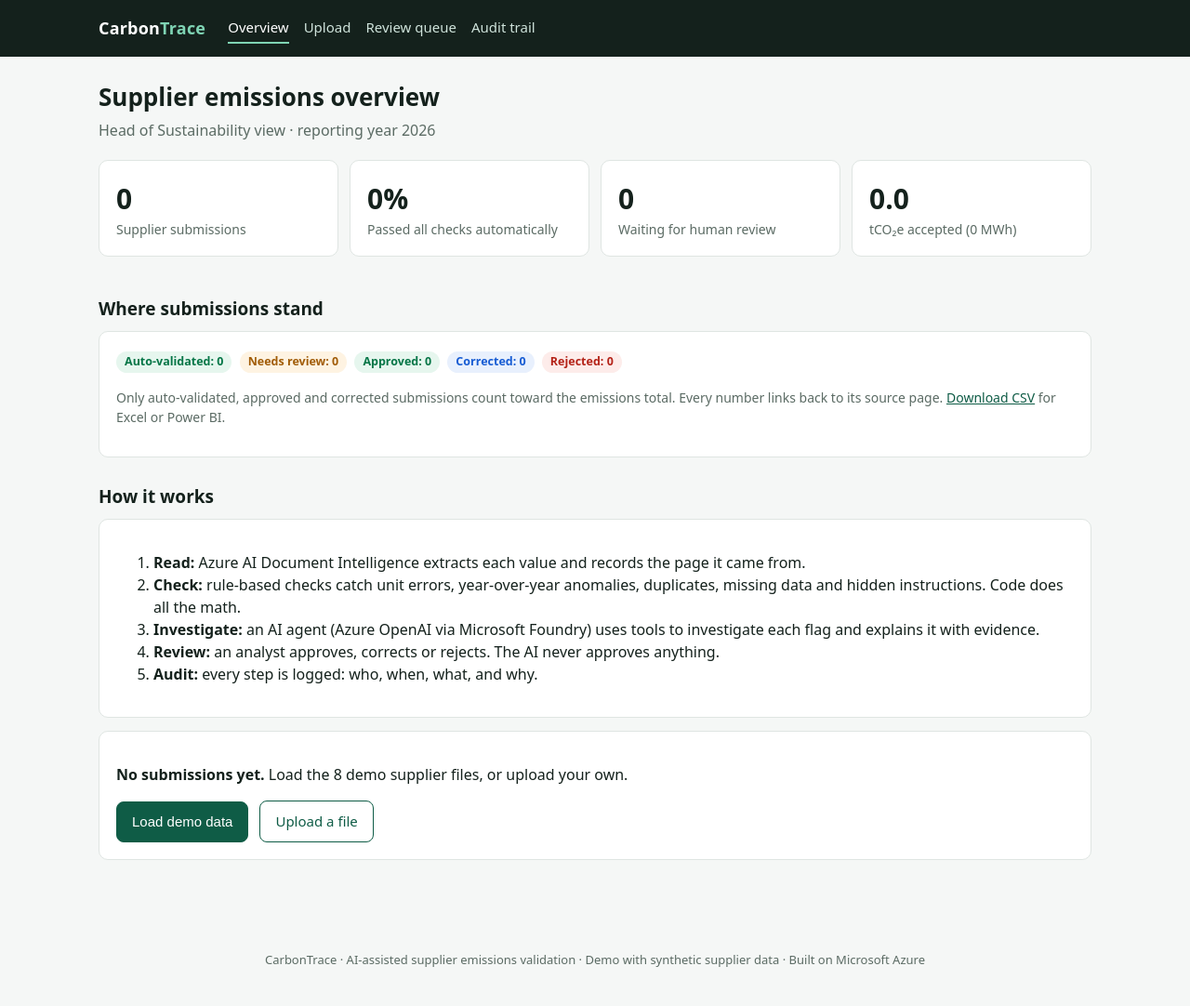
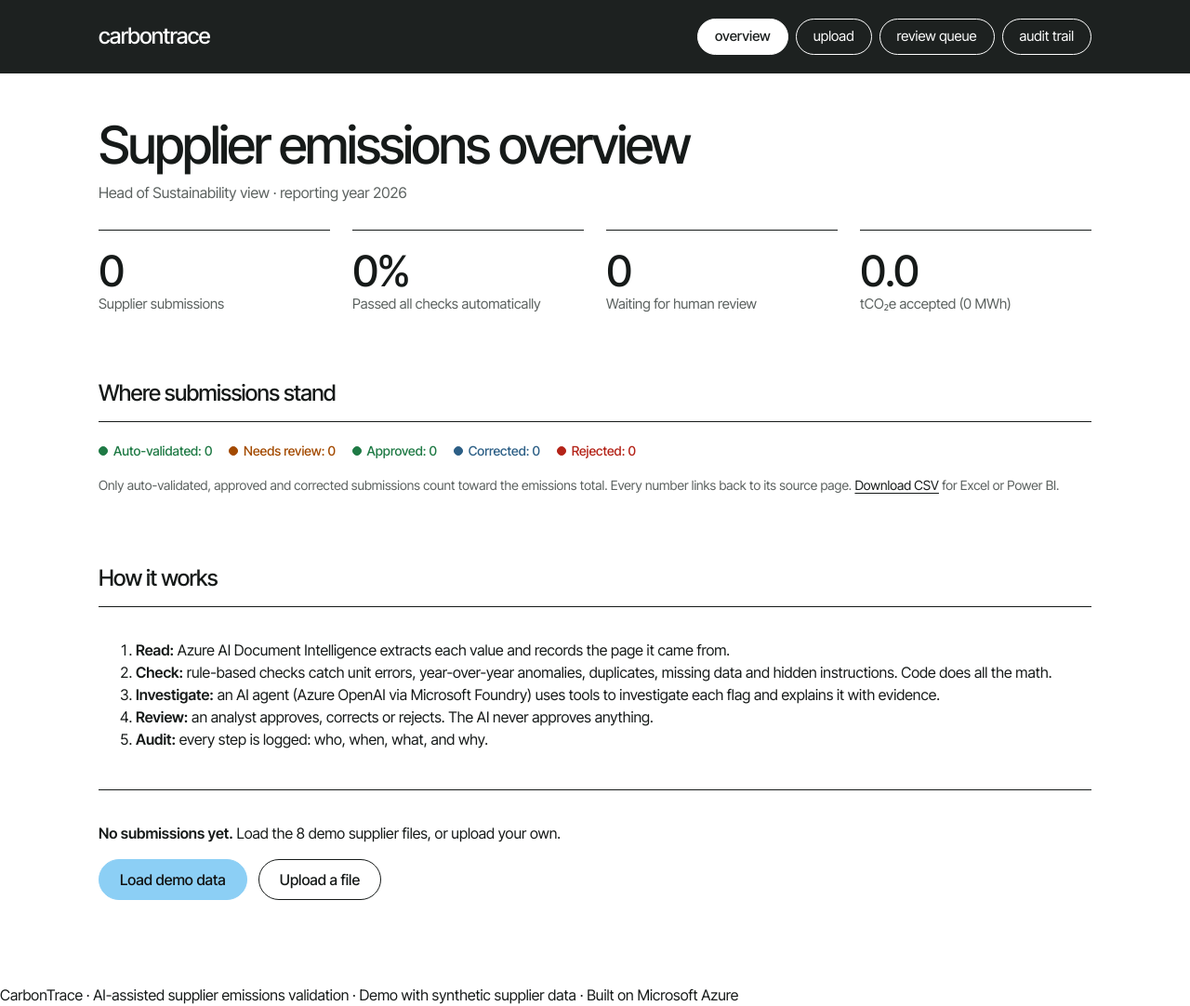
Before and after one commit to lithikajmalothu-16/carbontrace, a FastAPI app: page / in a window 1280 px wide. Shown: the whole page at 93% size. Run offline with FastAPI, Linux system fonts and the light colour scheme; data that the repository does not hold is empty.

Commit message:
Refactor CSS styles and variables for design system
Updated CSS variables and styles for improved design consistency and readability.

```diff
--- a/static/style.css
+++ b/static/style.css
@@ -1,70 +1,97 @@
+/* CarbonTrace design system
+   Type: Inter Tight. Colors: charcoal header, white page, sky-blue actions.
+   Status is shown with colored text + a dot, never with filled background shapes. */
+@import url("https://fonts.googleapis.com/css2?family=Inter+Tight:wght@400;500;600&display=swap");
+
 :root {
-  --ink: #14211c;
-  --muted: #5b6b64;
-  --line: #dfe5e2;
-  --bg: #f5f7f6;
-  --card: #ffffff;
-  --brand: #0f5c46;
-  --brand-soft: #e3f1ec;
-  --red: #b42318;   --red-soft: #fdecea;
-  --amber: #a15c07; --amber-soft: #fef3e2;
-  --blue: #175cd3;  --blue-soft: #e8f0fd;
-  --green: #067647; --green-soft: #e6f6ee;
-  --grey-soft: #eef1f0;
+  --ink: #161A19;         /* main text */
+  --muted: #5B615F;       /* secondary text (passes 4.5:1 on white) */
+  --line: #DCDFDD;        /* thin dividers */
+  --bg: #FFFFFF;          /* page */
+  --header: #1D2120;      /* charcoal band */
+  --sky: #8CCFF5;         /* primary buttons */
+  --sky-hover: #6FBDEB;
+  --red: #B42318;         /* security / data errors */
+  --amber: #A34A00;       /* needs information / duplicates */
+  --blue: #2C5F86;        /* likely real change / corrected */
+  --green: #1F7A45;       /* approved / passed */
+  --radius-pill: 999px;
 }
 * { box-sizing: border-box; }
-body { margin: 0; font-family: system-ui, -apple-system, "Segoe UI", Roboto, sans-serif;
-       color: var(--ink); background: var(--bg); line-height: 1.5; }
-a { color: var(--brand); }
-header { background: var(--ink); color: #fff; }
-.bar { max-width: 1100px; margin: 0 auto; padding: 14px 16px; display: flex; flex-wrap: wrap;
-       gap: 8px 24px; align-items: center; }
-.logo { font-weight: 700; font-size: 18px; color: #fff; text-decoration: none; letter-spacing: .2px; }
-.logo span { color: #7fd4b4; }
-nav { display: flex; flex-wrap: wrap; gap: 4px 16px; }
-nav a { color: #cfe3db; text-decoration: none; font-size: 15px; padding: 4px 0; }
-nav a:hover, nav a.on { color: #fff; border-bottom: 2px solid #7fd4b4; }
-main { max-width: 1100px; margin: 0 auto; padding: 24px 16px 64px; }
-h1 { font-size: 26px; margin: 0 0 4px; }
-h2 { font-size: 19px; margin: 28px 0 10px; }
-.sub { color: var(--muted); margin: 0 0 20px; }
-.card { background: var(--card); border: 1px solid var(--line); border-radius: 10px; padding: 18px; margin-bottom: 14px; }
-.grid { display: grid; gap: 12px; grid-template-columns: repeat(auto-fit, minmax(180px, 1fr)); }
-.kpi .n { font-size: 30px; font-weight: 700; }
-.kpi .l { color: var(--muted); font-size: 14px; }
-.pill { display: inline-block; font-size: 12.5px; font-weight: 600; padding: 2px 9px; border-radius: 999px;
-        background: var(--grey-soft); color: var(--muted); margin: 2px 4px 2px 0; white-space: nowrap; }
-.p-red { background: var(--red-soft); color: var(--red); }
-.p-amber { background: var(--amber-soft); color: var(--amber); }
-.p-blue { background: var(--blue-soft); color: var(--blue); }
-.p-green { background: var(--green-soft); color: var(--green); }
-table { width: 100%; border-collapse: collapse; font-size: 14.5px; }
-th, td { text-align: left; padding: 9px 8px; border-bottom: 1px solid var(--line); vertical-align: top; }
-th { color: var(--muted); font-weight: 600; font-size: 13px; }
+body { margin: 0; font-family: "Inter Tight", system-ui, -apple-system, "Segoe UI", sans-serif;
+       color: var(--ink); background: var(--bg); line-height: 1.5; font-size: 16px; }
+a { color: var(--ink); text-underline-offset: 3px; }
+a:hover { color: var(--blue); }
+
+/* ---------- header: charcoal band with outlined pill links ---------- */
+header { background: var(--header); color: #fff; }
+.bar { max-width: 1100px; margin: 0 auto; padding: 20px 16px; display: flex; flex-wrap: wrap;
+       gap: 12px 32px; align-items: center; justify-content: space-between; }
+.logo { font-weight: 500; font-size: 24px; letter-spacing: -0.8px; color: #fff; text-decoration: none; text-transform: lowercase; }
+.logo span { color: inherit; }
+nav { display: flex; flex-wrap: wrap; gap: 8px; }
+nav a { color: #fff; text-decoration: none; font-size: 15px; text-transform: lowercase;
+        padding: 7px 18px; border: 1.5px solid #fff; border-radius: var(--radius-pill); }
+nav a:hover { background: rgba(255, 255, 255, .12); color: #fff; }
+nav a.on { background: #fff; color: var(--header); font-weight: 500; }
+
+/* ---------- page type ---------- */
+main { max-width: 1100px; margin: 0 auto; padding: 48px 16px 64px; }
+h1 { font-size: clamp(36px, 6vw, 56px); font-weight: 500; letter-spacing: -0.04em; line-height: 1.04; margin: 0 0 10px; }
+h2 { font-size: 24px; font-weight: 500; letter-spacing: -0.03em; margin: 40px 0 12px; }
+.sub { color: var(--muted); margin: 0 0 28px; }
+b, strong { font-weight: 600; }
+
+/* ---------- sections: ruled lines instead of boxed cards ---------- */
+.card { background: none; border: 0; border-top: 1.5px solid var(--ink); border-radius: 0;
+        padding: 18px 0; margin-bottom: 8px; }
+.grid { display: grid; gap: 0 24px; grid-template-columns: repeat(auto-fit, minmax(200px, 1fr)); }
+.grid .card { border-top: 1.5px solid var(--ink); }
+.kpi .n { font-size: 46px; font-weight: 500; letter-spacing: -0.04em; font-variant-numeric: tabular-nums; line-height: 1.1; }
+.kpi .l { color: var(--muted); font-size: 15px; }
+.two { display: grid; gap: 0 32px; grid-template-columns: repeat(auto-fit, minmax(300px, 1fr)); }
+.row { display: flex; flex-wrap: wrap; gap: 12px; align-items: center; justify-content: space-between; }
 .scroll { overflow-x: auto; }
-.row { display: flex; flex-wrap: wrap; gap: 12px; align-items: center; justify-content: space-between; }
-.btn { display: inline-block; border: 1px solid var(--brand); background: var(--brand); color: #fff;
-       padding: 10px 16px; border-radius: 8px; font-size: 15px; cursor: pointer; text-decoration: none; min-height: 44px; }
-.btn.ghost { background: #fff; color: var(--brand); }
-.btn.red { background: var(--red); border-color: var(--red); }
-.btn.amber { background: var(--amber); border-color: var(--amber); }
-input[type=text], input[type=file], textarea, select { width: 100%; padding: 10px; border: 1px solid var(--line);
-       border-radius: 8px; font: inherit; background: #fff; min-height: 44px; }
-label { font-weight: 600; font-size: 14px; display: block; margin: 10px 0 4px; }
+
+/* ---------- status labels: colored text + dot, no background shape ---------- */
+.pill { display: inline-flex; align-items: center; gap: 6px; font-size: 14px; font-weight: 500;
+        color: var(--muted); margin: 2px 14px 2px 0; white-space: nowrap; }
+.pill::before { content: ""; width: 8px; height: 8px; border-radius: 50%; border: 1.5px solid currentColor; }
+.p-red { color: var(--red); }
+.p-amber { color: var(--amber); }
+.p-blue { color: var(--blue); }
+.p-green { color: var(--green); }
+.p-red::before, .p-amber::before, .p-blue::before, .p-green::before { background: currentColor; }
+
+/* ---------- notices: same idea, colored text with a dot ---------- */
+.warn, .danger, .ok { background: none; padding: 0 0 0 16px; font-size: 15px; position: relative; }
+.warn::before, .danger::before, .ok::before { content: ""; position: absolute; left: 0; top: .6em;
+        width: 8px; height: 8px; border-radius: 50%; background: currentColor; }
+.warn { color: var(--amber); }
+.danger { color: var(--red); }
+.ok { color: var(--green); }
+
+/* ---------- tables ---------- */
+table { width: 100%; border-collapse: collapse; font-size: 15.5px; }
+th, td { text-align: left; padding: 13px 8px; border-bottom: 1px solid var(--line); vertical-align: top; }
+th:first-child, td:first-child { padding-left: 0; }
+th { color: var(--muted); font-weight: 500; font-size: 14px; }
+
+/* ---------- buttons: rounded pills ---------- */
+.btn { display: inline-flex; align-items: center; justify-content: center; min-height: 44px; padding: 0 22px;
+       border: 1.5px solid var(--sky); background: var(--sky); color: #111; border-radius: var(--radius-pill);
+       font: inherit; font-size: 16px; font-weight: 500; cursor: pointer; text-decoration: none; }
+.btn:hover { background: var(--sky-hover); border-color: var(--sky-hover); color: #111; }
+.btn.ghost { background: transparent; border-color: var(--ink); color: var(--ink); }
+.btn.ghost:hover { background: var(--ink); color: #fff; }
+.btn.red { background: var(--red); border-color: var(--red); color: #fff; }
+.btn.amber { background: var(--amber); border-color: var(--amber); color: #fff; }
+
+/* ---------- forms ---------- */
+input[type=text], input[type=file], textarea, select { width: 100%; padding: 11px 14px; border: 1.5px solid var(--line);
+       border-radius: 12px; font: inherit; background: #fff; min-height: 44px; color: var(--ink); }
+input:focus, textarea:focus, select:focus { outline: none; border-color: var(--ink); }
+label { font-weight: 500; font-size: 14px; display: block; margin: 12px 0 4px; }
 .note { font-size: 14px; color: var(--muted); }
-.warn { background: var(--amber-soft); color: var(--amber); border-radius: 8px; padding: 10px 12px; font-size: 14px; }
-.danger { background: var(--red-soft); color: var(--red); border-radius: 8px; padding: 10px 12px; font-size: 14px; }
-.ok { background: var(--green-soft); color: var(--green); border-radius: 8px; padding: 10px 12px; font-size: 14px; }
-.queue-item { display: block; text-decoration: none; color: inherit; }
-.queue-item:hover { border-color: var(--brand); }
-.trace { font-family: ui-monospace, Consolas, monospace; font-size: 13px; background: var(--grey-soft);
-         padding: 8px 10px; border-radius: 6px; overflow-x: auto; }
-.two { display: grid; gap: 14px; grid-template-columns: repeat(auto-fit, minmax(300px, 1fr)); }
-.samples { display: grid; gap: 8px; grid-template-columns: repeat(auto-fit, minmax(240px, 1fr)); }
-.samples button { text-align: left; background: #fff; color: var(--ink); border: 1px solid var(--line);
-                  border-radius: 8px; padding: 10px 12px; font: inherit; cursor: pointer; width: 100%; min-height: 44px; }
-.samples button:hover { border-color: var(--brand); }
-.samples small { color: var(--muted); display: block; }
-footer { color: var(--muted); font-size: 13px; text-align: center; padding: 20px 16px 40px; }
-.busy-msg { display: none; }
-form.busy .busy-msg { display: block; }
+
+/* ---------- review
```
